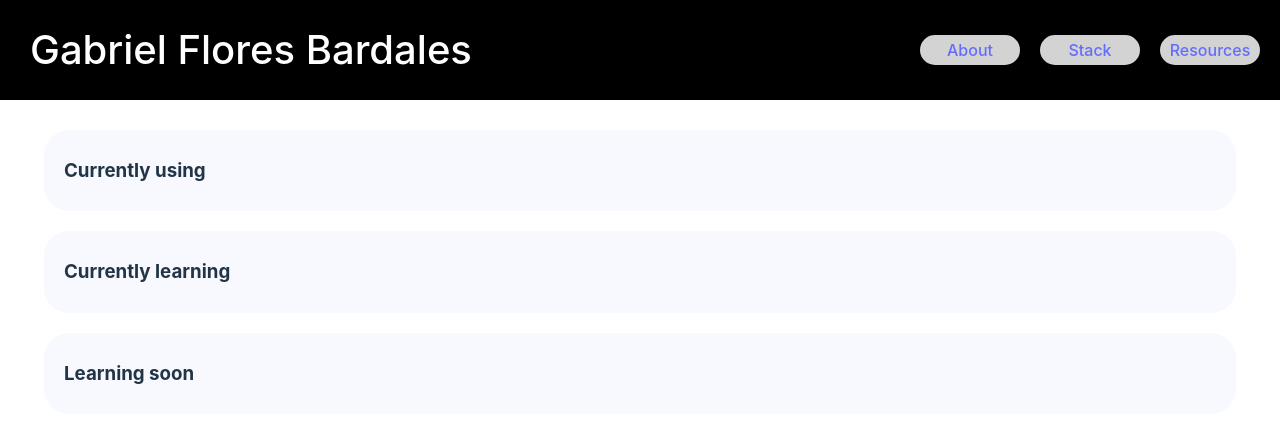
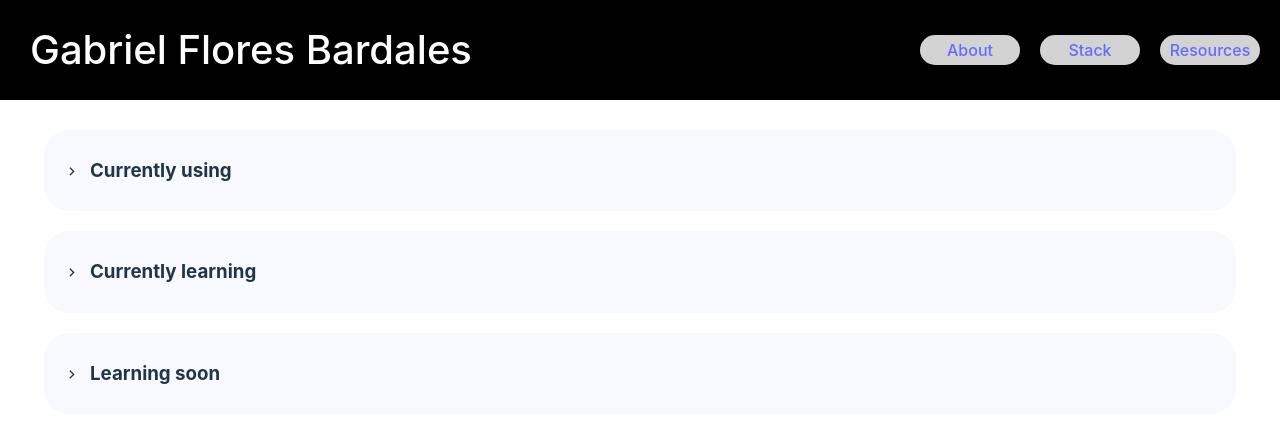
Before and after one commit to Khmlwugh/Gabriel-s-Page, a React (Vite) app: page /stack in a window 1280 px wide. Shown: the top 422 px of the page. Built offline with nearby package versions, Linux system fonts and the light colour scheme.

Commit message:
UPDATE: collapsible icon in Stack page added

```diff
--- a/src/pages/MainPage/styles/styles.js
+++ b/src/pages/MainPage/styles/styles.js
@@ -59,10 +59,10 @@ export const StyledIntro = styled.div`
 
 export const StyledInfo = styled.div`
   padding: 0px 0px 10px 50px;
-  cursor: crosshair;
   & .info--title{
     display: flex;
     margin: 15px 0px;
+    cursor: pointer;
     & i{
       padding: 0px 10px;
     }
--- a/src/pages/Stack/components/Container.jsx
+++ b/src/pages/Stack/components/Container.jsx
@@ -1,13 +1,18 @@
 import { StyledContainer } from "../styles/styles"
 import {Link} from 'react-router-dom'
 import {useState} from 'react'
+import 'remixicon/fonts/remixicon.css'
 
 function Container({title, children}){
   const [open, setOpen] = useState(false)
 
   return(
     <StyledContainer>
-      <h3 onClick={() => setOpen(!open)}>{title}</h3>
+      <div className='title--container' onClick={() => setOpen(!open)}>
+        {!open && <i className="ri-arrow-right-s-line" />}
+        {open && <i className="ri-arrow-down-s-line"/>}
+        <h3 className='title--text' >{title}</h3>
+      </div>
       {open && children}
     </StyledContainer>
   )
--- a/src/pages/Stack/styles/styles.js
+++ b/src/pages/Stack/styles/styles.js
@@ -14,7 +14,14 @@ export const StyledContainer = styled.div`
   margin: 10px 10px;
   padding: 10px 20px;
   width: 90%;
-
+  & .title--container{
+    cursor: pointer;
+    display: flex;
+    align-items: center;
+  }
+  & .title--text{
+    padding-left: 10px;
+  }
 `
 
 export const StyledCard = styled.div`
```
